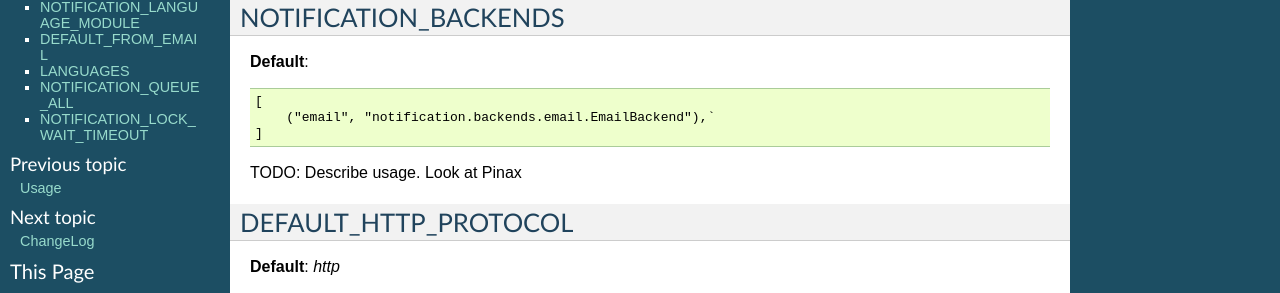
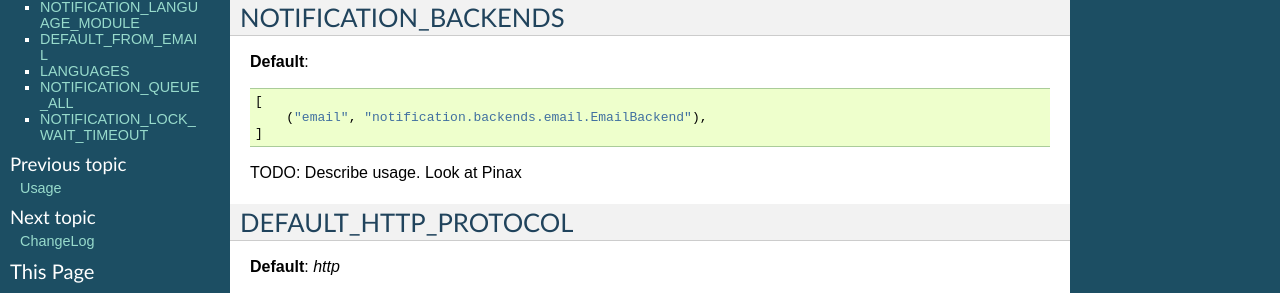
Before and after one commit to GeoNode/geonode-notification, a Sphinx documentation site: the page built from docs/settings.rst, in a window 1280 px wide. Shown: the part 155-448 px from the top of the page. Built offline with Sphinx 7.4.7, drawn with Linux system fonts in a browser that asks for light colours.

Commit message:
Removed an errant backtick.

```diff
--- a/docs/settings.rst
+++ b/docs/settings.rst
@@ -14,7 +14,7 @@ NOTIFICATION_BACKENDS
 **Default**::
 
     [
-        ("email", "notification.backends.email.EmailBackend"),`
+        ("email", "notification.backends.email.EmailBackend"),
     ]
 
 TODO: Describe usage. Look at Pinax
```
